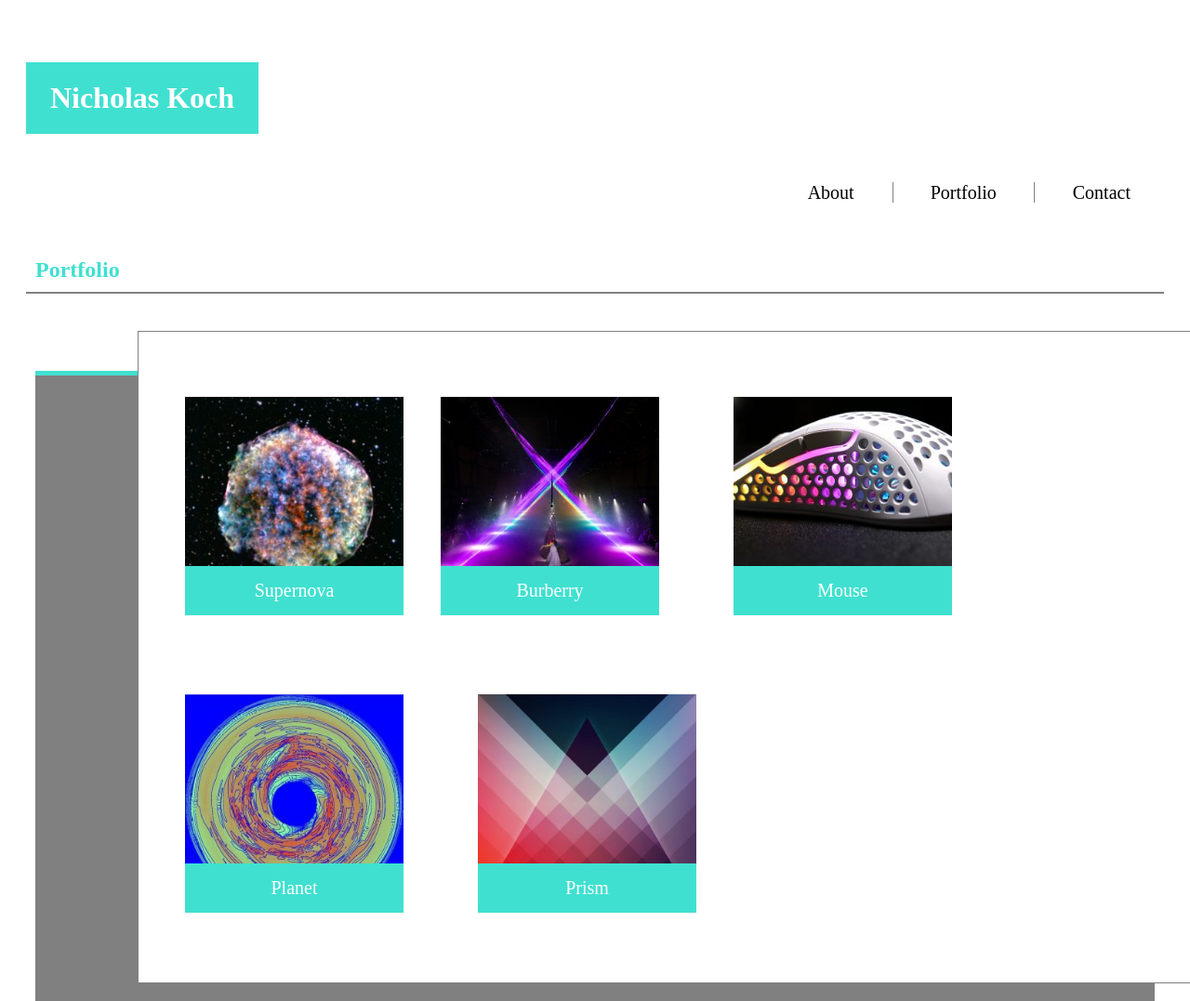
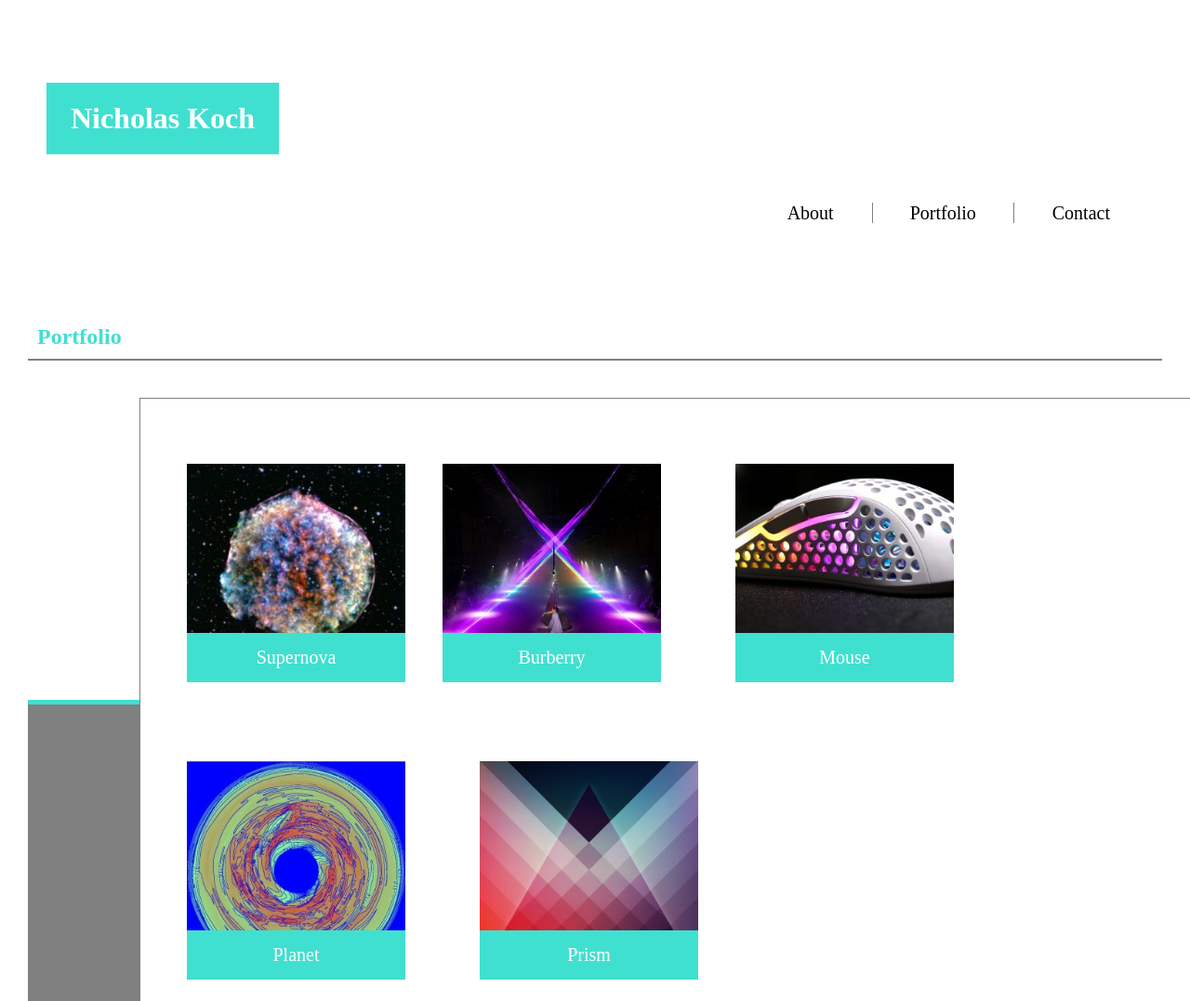
Before and after one commit to marauder30/marauder30.github.io, a plain HTML site: page portfolio.html in a window 1280 px wide. Shown: the top 1077 px of the page at 93% size. Drawn offline with Linux system fonts and the light colour scheme.

Commit message:
updated for new folder/files

```diff
--- a/portfolio.html
+++ b/portfolio.html
@@ -9,6 +9,9 @@
 </head>
 
 <body>
+
+<div class="content">
+    <div class="content-inside">
 
 <header>
 
@@ -68,10 +71,11 @@
     <img src="" />
     <h3>Text Overlay!</h3>    ABSOLUTE!!!!--->
     </div>
+</div>
+</div>
 
 
-
-<footer>
+<footer class="footer">
     <h4>Copyright ©</h4>
 </footer>
 
--- a/style.css
+++ b/style.css
@@ -188,3 +188,22 @@ a:hover {
     margin-top: 10px;
     margin-right: 25px;
 }
+
+html, body {
+    height: 100%;
+    margin: 0;
+}
+
+.content {
+    min-height: 100%;
+}
+
+.content-inside {
+    padding: 20px;
+    padding-bottom: 50px;
+}
+
+.footer {
+    height: 50px;
+    margin-top: -50px;
+}
```
Also changed, not shown: Homework02/contact.html (added, +12 -0 lines), Homework02/index.html (added, +12 -0 lines), Homework02/portfolio.html (added, +12 -0 lines), 1 other file.
